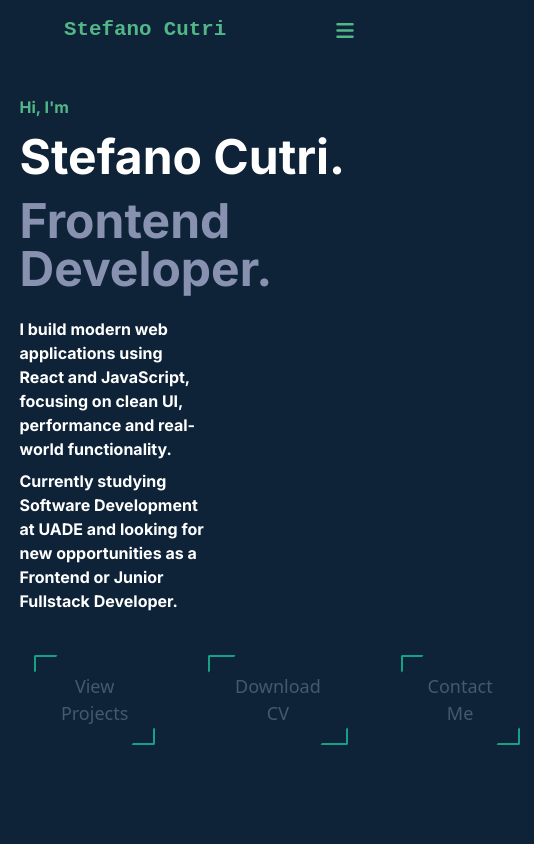
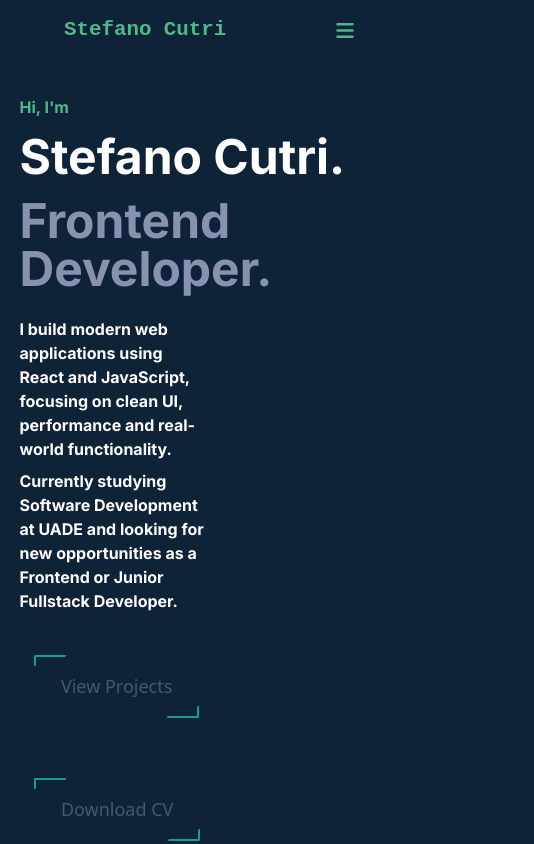
Before and after one commit to StefanoCutri/portfolio, a React (Create React App) app: page / in a window 390 px wide. Shown: the top 844 px of the page, 534 px wide, since content can reach past the window. Built offline with nearby package versions, Linux system fonts and the light colour scheme.

Commit message:
Remove contact me btn

```diff
--- a/src/components/Info.js
+++ b/src/components/Info.js
@@ -20,7 +20,7 @@ export const Info = () => {
           opportunities as a Frontend or Junior Fullstack Developer.
         </p>
 
-        <div className="flex flex-row gap-4 mt-6">
+        <div id="btns" className="flex flex-row gap-4 mt-6">
           <a href="#projects">
             <button className="button type3">View Projects</button>
           </a>
@@ -28,10 +28,6 @@ export const Info = () => {
           <a href={CV} download="Stefano Cutri RESUME.pdf">
             <button className="button type3">Download CV</button>
           </a>
-
-          <a href="#contact">
-            <button className="button type3">Contact Me</button>
-          </a>
         </div>
       </div>
     </div>
--- a/src/styles/info.css
+++ b/src/styles/info.css
@@ -14,8 +14,14 @@ div {
 }
 
 h1 {
-  font-family: "Calibre", "Inter", "San Francisco", "SF Pro Text", -apple-system,
-    system-ui, sans-serif;
+  font-family:
+    "Calibre",
+    "Inter",
+    "San Francisco",
+    "SF Pro Text",
+    -apple-system,
+    system-ui,
+    sans-serif;
 }
 
 a:hover {
@@ -33,3 +39,9 @@ a:hover {
     font-size: 3.75rem !important;
   }
 }
+
+@media (max-width: 462px) {
+  #btns {
+    flex-direction: column !important
+  }
+}
```
